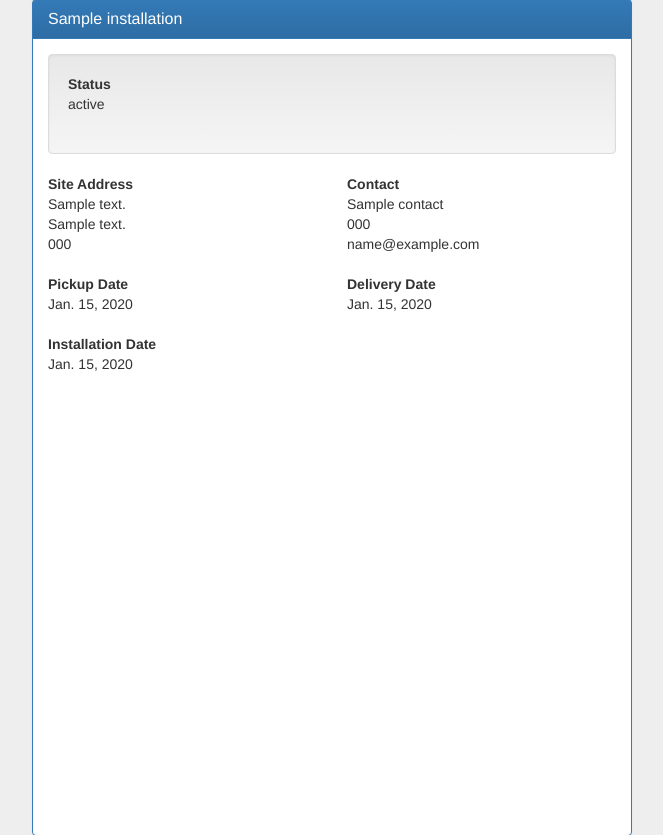
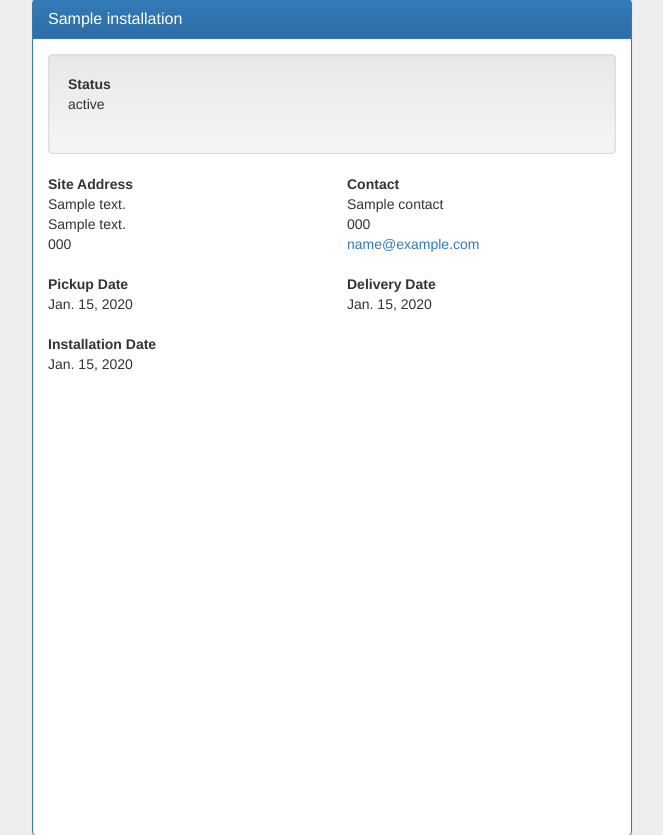
Before and after one commit to joelcormack/woowoo_webapp, a Django app: template woowoo/woowoo_webapp/installations/templates/installations/installation_detail.html in a window 1280 px wide. Shown: the part 81-916 px from the top of the page, without its empty margins (308-971 px from the left). Run offline with Django 3.2, Linux system fonts and the light colour scheme; tables that the repository leaves empty hold one stand-in row (values such as "Sample post"); the template is opened without the code that fills it: values that come from a table or form of the project are taken from there, most other values are stand-ins (such as "Sample title", 1, 10 or a date in 2020); parts of the project's set-up code (start-up, migrations or seed data) failed here and were passed over; some libraries are stand-ins or nearby versions.

Commit message:
installationDetailView added link to contact email

```diff
--- a/woowoo/woowoo_webapp/installations/templates/installations/installation_detail.html
+++ b/woowoo/woowoo_webapp/installations/templates/installations/installation_detail.html
@@ -27,7 +27,19 @@
             {{ object.address_two }}<br>
             {{ object.postcode }}<br>
           </address>
+        </div>
+        <div class="col-xs-6">
           <address>
+            <strong>Contact</strong><br>
+            {{ contact }}<br>
+            {{ contact.phone }}<br>
+            <a href="mailto:{{ contact.email }}">{{ contact.email }}</a><br>
+          </address>
+        </div>
+      </div>
+      <div class="row">
+        <div class="col-xs-6">
+           <address>
             <strong>Pickup Date</strong><br>
             {{ object.pickup_date }}<br>
           </address>
@@ -37,12 +49,6 @@
           </address>
         </div>
         <div class="col-xs-6">
-          <address>
-            <strong>Contact</strong><br>
-            {{ contact }}<br>
-            {{ contact.phone }}<br>
-            {{ contact.email }}<br>
-          </address>
           <address>
             <strong>Delivery Date</strong><br>
             {{ object.delivery_date }}<br>
```
